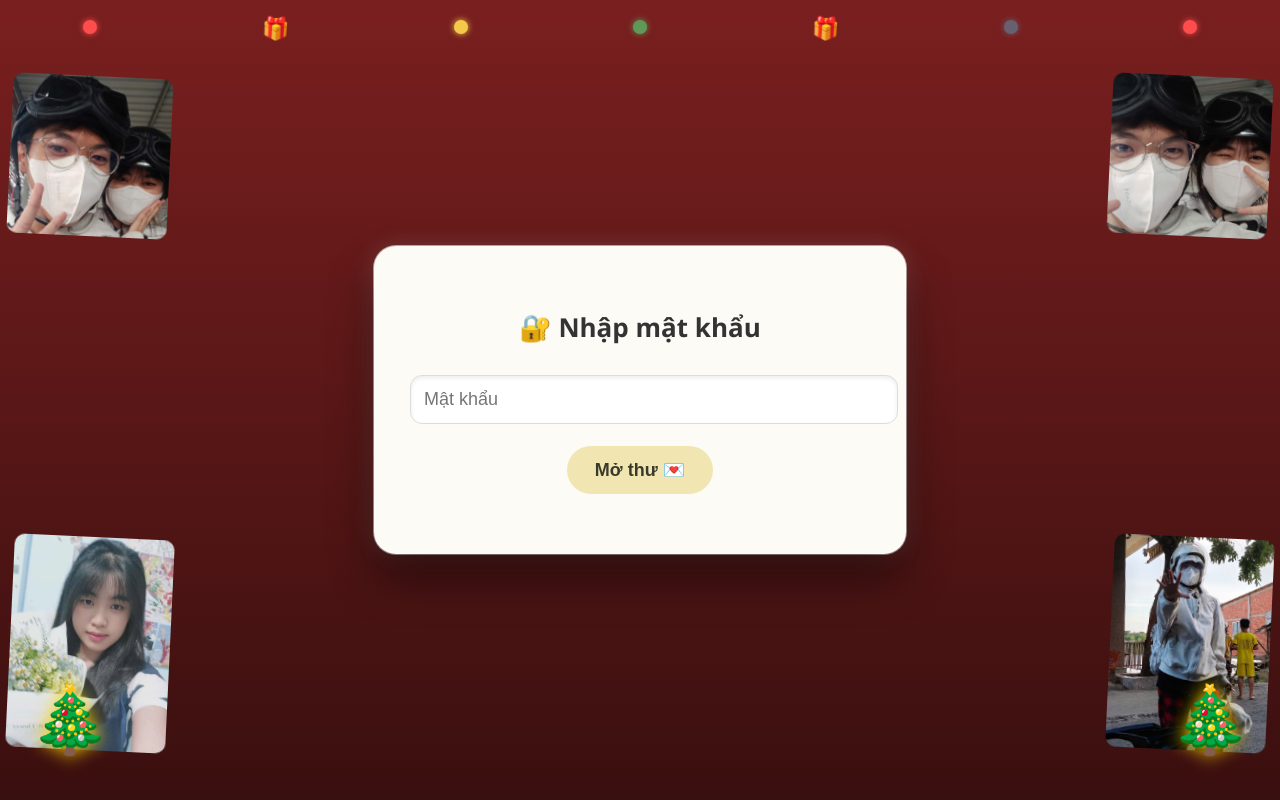
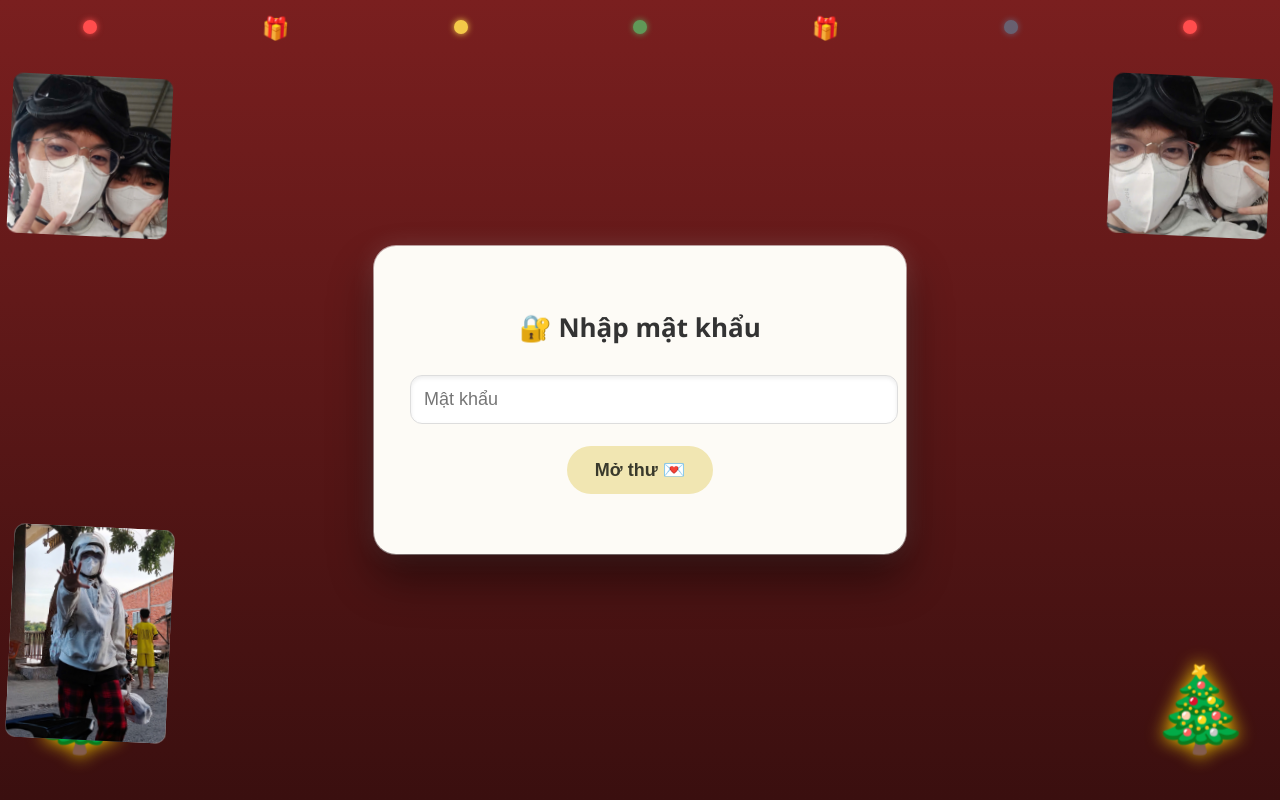
Before and after one commit to dobao1302/princuti, a plain HTML site: page index.html in a window 1280 px wide. Drawn offline with Linux system fonts and the light colour scheme.

Commit message:
Update index.html

```diff
--- a/index.html
+++ b/index.html
@@ -163,9 +163,9 @@ img {
 .tree {
     position: fixed;
     bottom: 40px;
-    font-size: 64px;
+    font-size: 80px;  /* to hơn */
     animation: sparkle 3s infinite;
-    z-index: 1;
+    z-index: 0;       /* thấp hơn ảnh bottom decor */
 }
 
 .tree.left { left: 30px; }
@@ -232,17 +232,22 @@ img {
     position: fixed;   /* luôn đứng yên */
     width: clamp(120px, 15vw, 160px); /* to hơn nhưng vẫn co giãn theo màn hình */
     height: auto;      /* giữ tỉ lệ ảnh */
-    z-index: 1;        /* phía dưới card */
     border-radius: 10px;
     opacity: 1;        /* luôn rõ nét */
     animation: swing 3s ease-in-out infinite alternate; /* lắc lư nhẹ */
 }
 
 /* Vị trí ảnh */
-.left.top { top: 50px; left: 10px; }
-.left.bottom { bottom: 50px; left: 10px; }
-.right.top { top: 50px; right: 10px; }
-.right.bottom { bottom: 50px; right: 10px; }
+.left.top { top: 50px; left: 10px; z-index: 1; }
+.right.top { top: 50px; right: 10px; z-index: 1; }
+
+/* Ảnh dưới nổi trên cây thông */
+.left.bottom, .right.bottom {
+    bottom: 60px;   /* nâng lên trên cây thông */
+    left: 10px;
+    right: 10px;
+    z-index: 2;     /* cao hơn cây thông */
+}
 
 /* keyframes cho lắc lư */
 @keyframes swing {
```
